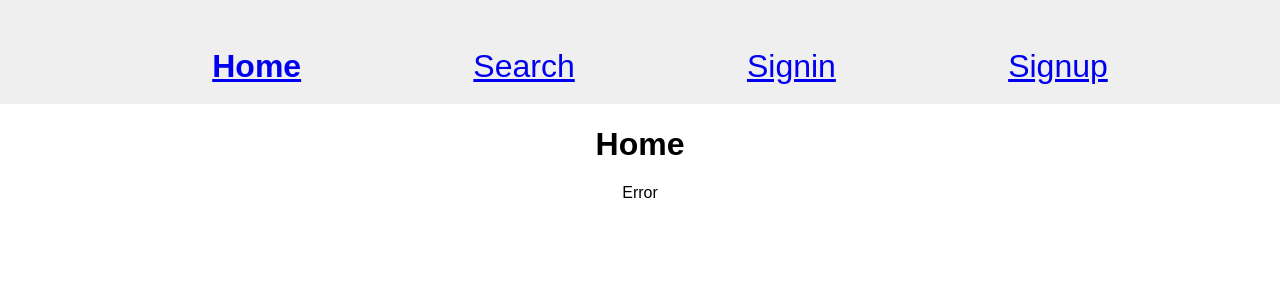
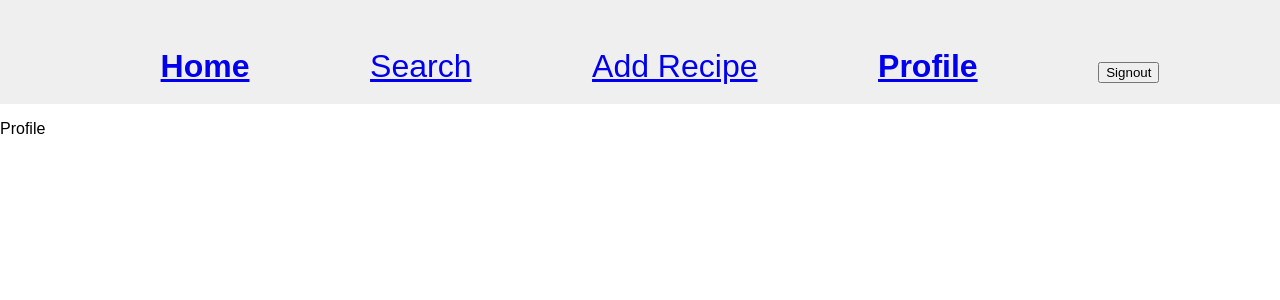
Before and after one commit to simotae14/ReactRecipes, a React (Create React App) app in the folder client/: page /profile in a window 1280 px wide. Before the commit this address led to /. Shown: the top 300 px of the page. Built offline with nearby package versions, Linux system fonts and the light colour scheme; no server answers; the HTML template or start-up script is replaced by a standard one.

Commit message:
Add Navbar link for the Auth User

```diff
--- a/client/src/components/Navbar.js
+++ b/client/src/components/Navbar.js
@@ -4,7 +4,7 @@
 
 const Navbar = () => (
     <nav>
-        <NavbarUnAuth />
+        <NavbarAuth />
     </nav>
 );
 
@@ -25,4 +25,24 @@
     </ul>
 );
 
+const NavbarAuth = () => (
+    <ul>
+        <li>
+            <NavLink to="/">Home</NavLink>
+        </li>
+        <li>
+            <NavLink to="/search">Search</NavLink>
+        </li>
+        <li>
+            <NavLink to="/recipe/add">Add Recipe</NavLink>
+        </li>
+        <li>
+            <NavLink to="/profile">Profile</NavLink>
+        </li>
+        <li>
+            <button>Signout</button>
+        </li>
+    </ul>
+);
+
 export default Navbar;
--- /dev/null
+++ b/client/src/components/Profile/Profile.js
@@ -0,0 +1,9 @@
+import React from 'react';
+
+const Profile = () => (
+    <div>
+        Profile
+    </div>
+);
+
+export default Profile;
--- /dev/null
+++ b/client/src/components/Recipe/AddRecipe.js
@@ -0,0 +1,9 @@
+import React from 'react';
+
+const AddRecipe = () => (
+    <div>
+        Add Recipe
+    </div>
+);
+
+export default AddRecipe;
--- a/client/src/index.js
+++ b/client/src/index.js
@@ -8,6 +8,8 @@
 import Signin from './components/Auth/Signin';
 import Signup from './components/Auth/Signup';
 import Search from './components/Recipe/Search';
+import AddRecipe from './components/Recipe/AddRecipe';
+import Profile from './components/Profile/Profile';
 
 import ApolloClient from 'apollo-boost';
 import { ApolloProvider } from 'react-apollo';
@@ -56,6 +58,14 @@
                     path="/signup"
                     render={() => <Signup refetch={refetch} />}
                 />
+                <Route
+                    path="/recipe/add"
+                    component={AddRecipe}
+                />
+                <Route
+                    path="/profile"
+                    component={Profile}
+                />
                 <Redirect
                     to="/"
                 />
```
